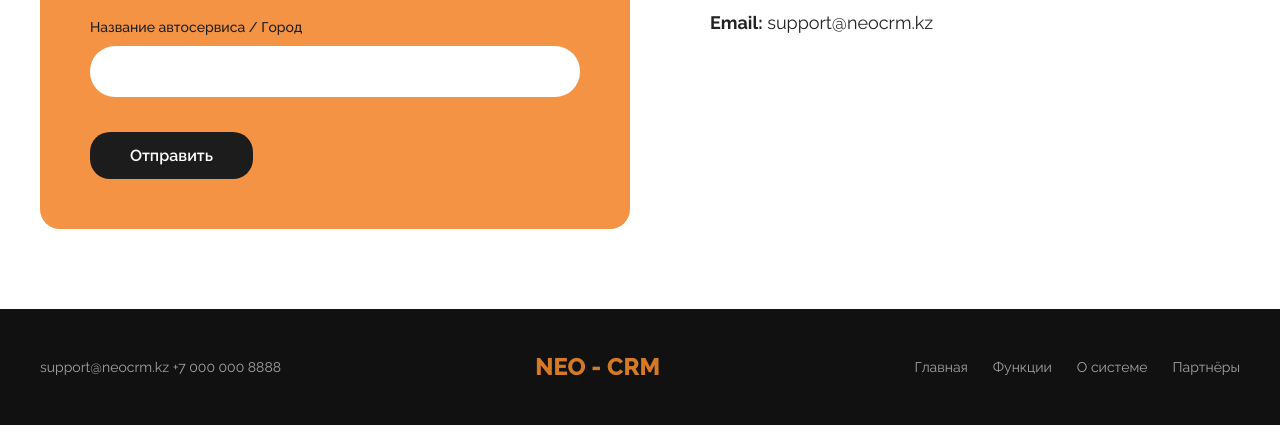
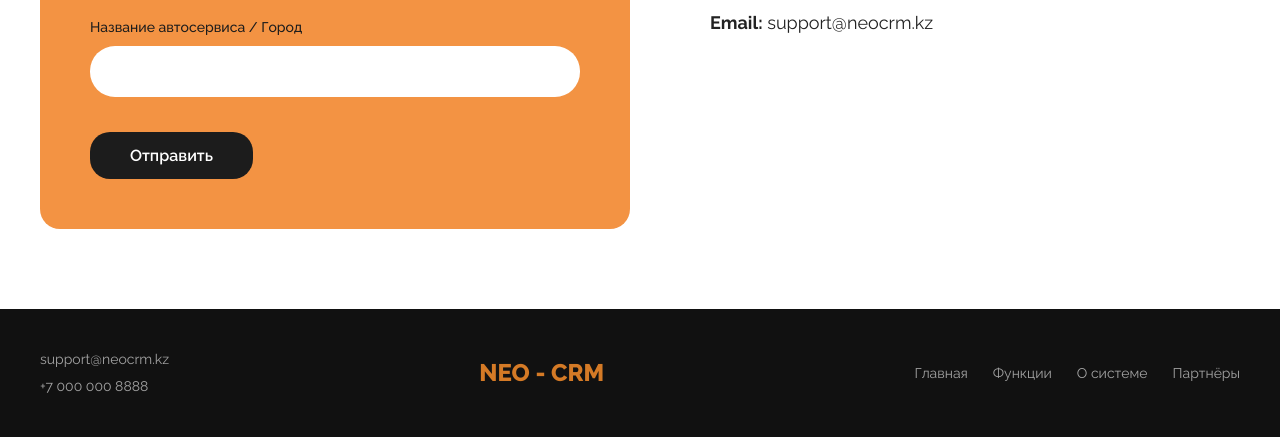
Before and after one commit to kindestidiot98/neo-crm-206, a plain HTML site: page index.html in a window 1280 px wide. Shown: the part 3389-3826 px from the top of the page. Drawn offline with Linux system fonts and the light colour scheme.

Commit message:
fix:исправлено расположение элементов в footer

```diff
--- a/css/style.css
+++ b/css/style.css
@@ -676,10 +676,11 @@ img {
     align-items: center;
 }
 
-.footer_contacts {
+.footer__contacts {
     display: flex;
     flex-direction: column;
-    align-items: center;
+    align-items: flex-start;
+    gap: 6px;
 }
 
 .footer__link {
```
